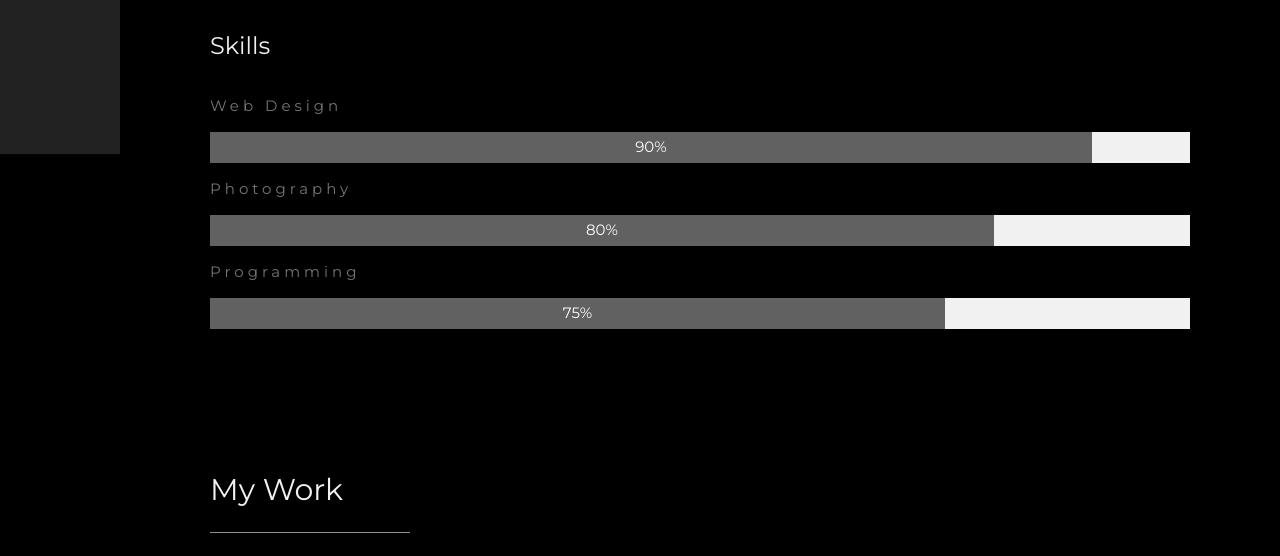
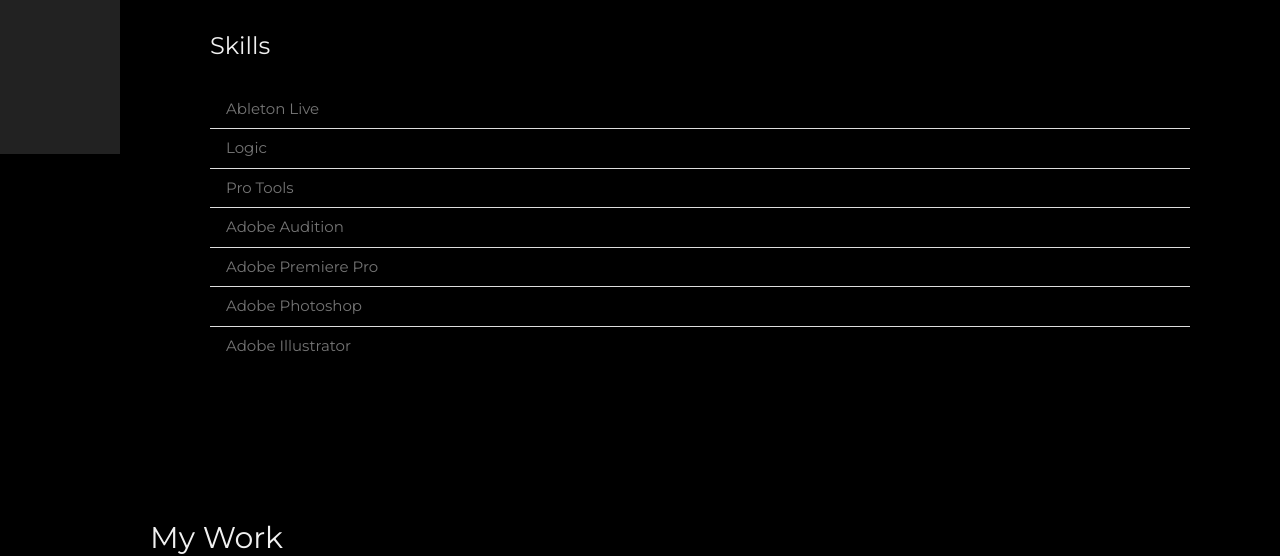
Before and after one commit to nbrothstein/nbrothstein.github.io, a plain HTML site: page index_2.html in a window 1280 px wide. Shown: the part 646-1202 px from the top of the page. Drawn offline with nearby package versions, Linux system fonts and the light colour scheme.

Commit message:
Update index_2.html

```diff
--- a/index_2.html
+++ b/index_2.html
@@ -68,19 +68,19 @@
             <p>Noah Rothstein is a sophomore at Howard Community College where he majors in Audio Video Media Production. After graduation, Noah hopes to utilize the skills and knowledge he’s obtained and work in various multimedia formats as a sound designer. Noah has over 10 years of experience in the customer service industry. He is currently a waiter, and through this job has developed strong communication,  time management, and organization skills. Noah took a ten-month hiatus from being a server to work as a sales agent at Aspen Skiing Company, and as valet at a luxury boutique hotel in Aspen, Colorado. At this job, Noah showed great attention to detail when handling guest’s vehicles and luggage, he provided efficient services to all clientele, and collaborated with members from different departments of the hotel.
           Noah also has over three years of experience with Ableton Live, and one year of experience with ProTools. His interest in this major began at a young age due to his fascinations with music and video games. In Noah’s free time, he enjoys listening to and creating music, spending time with family, and snowboarding during the winter months.
           </body></p>
-            <h3 class="w3-padding-16 w3-text-light-grey">Skills</h3>
-            <p class="w3-wide">Web Design</p>
-            <div class="w3-light-grey">
-                <div class="w3-container w3-padding-small w3-dark-grey w3-center" style="width:90%">90%</div>
-            </div>
-            <p class="w3-wide">Photography</p>
-            <div class="w3-light-grey">
-                <div class="w3-container w3-padding-small w3-dark-grey w3-center" style="width:80%">80%</div>
-            </div>
-            <p class="w3-wide">Programming</p>
-            <div class="w3-light-grey">
-                <div class="w3-container w3-padding-small w3-dark-grey w3-center" style="width:75%">75%</div>
-            </div>
+
+            <!-- Skills Section with a List of Skills -->
+     <h3 class="w3-padding-16 w3-text-light-grey">Skills</h3>
+     <ul class="w3-ul w3-text-grey">
+         <li>Ableton Live</li>
+         <li>Logic</li>
+         <li>Pro Tools</li>
+         <li>Adobe Audition</li>
+         <li>Adobe Premiere Pro</li>
+         <li>Adobe Photoshop</li>
+         <li>Adobe Illustrator</li>
+     </ul>
+ </div>
         </div>
 
         <!-- Portfolio Section -->
```
